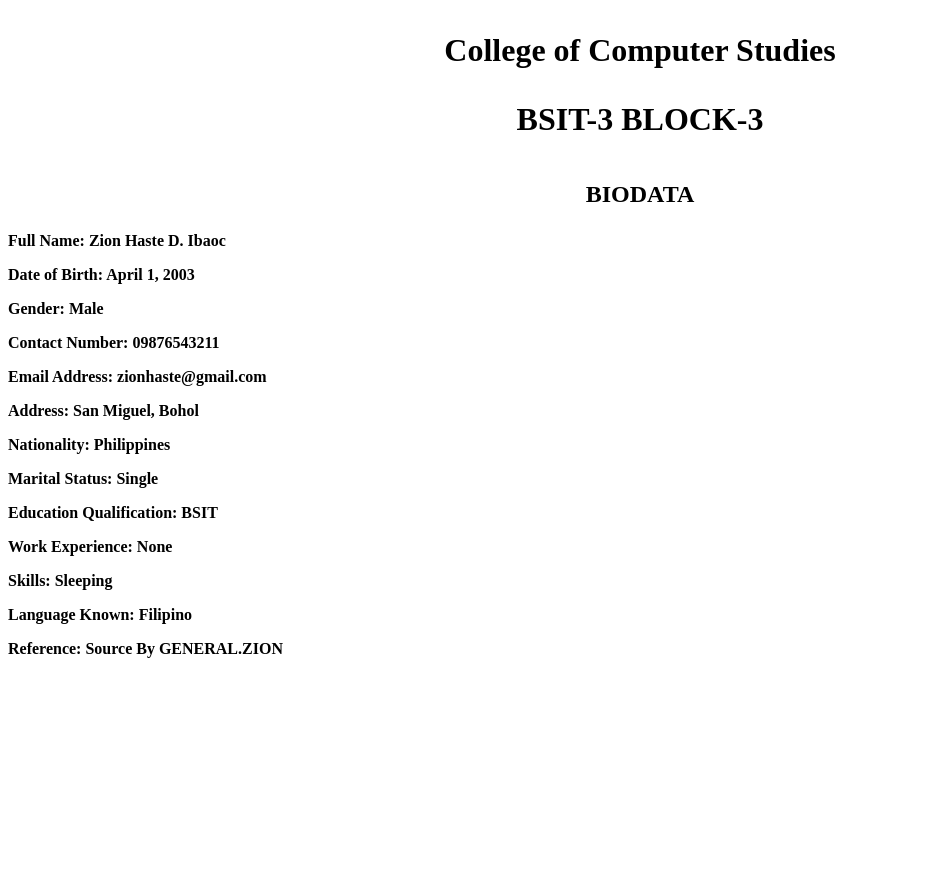
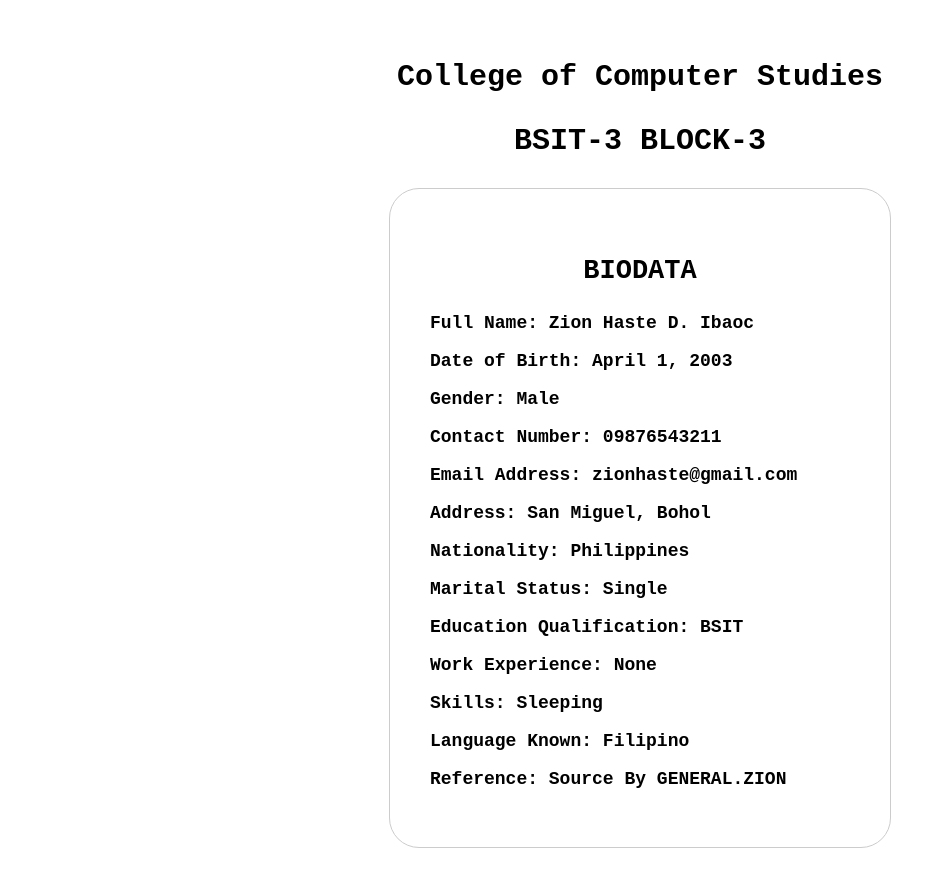
Before and after one commit to IbaocZionHaste/B3_17_Ibaoc, a plain HTML site: page index.html in a window 1280 px wide. Shown: the whole page, without its empty margins (0-946 px from the left). Before the commit the page ends 800 px from the top, so only its background shows below. Drawn offline with Linux system fonts and the light colour scheme.

Commit message:
Saved CSS Design

```diff
--- a/index.html
+++ b/index.html
@@ -1,5 +1,13 @@
 <!DOCTYPE html>
 <html lang="en">
+
+<head>
+  <meta charset="UTF-8">
+  <meta name="viewport" content="width=device-width, initial-scale=1.0">
+  <title>Ibaoc_ZionHaste_Act_Project</title>
+  <link rel="stylesheet" href="style.css">
+</head>
+
   <header>
     <center> <h1><b><p>College of Computer Studies<p>
       <p>BSIT-3 BLOCK-3<p><b><h1> </center>
--- /dev/null
+++ b/style.css
@@ -0,0 +1,29 @@
+body {
+    font-family: 'Courier New', Courier, monospace;
+    font-size: 18px;
+    margin: 0;
+    padding: 30px;
+}
+
+.container {
+    display: flex;
+    flex-direction: column;
+    align-items: center;
+
+}
+
+h1 {
+    font-size: 30px;
+    margin-bottom: 20px;
+}
+
+.bio-data {
+    border: 1px solid #ccc;
+    border-radius: 30px;
+    text-align: left;
+    padding: 40px;
+    color: black;
+    background-color: rgba(255, 255, 255, 0.5);
+    max-width: 420px;
+    margin: 0 auto;
+}
```
